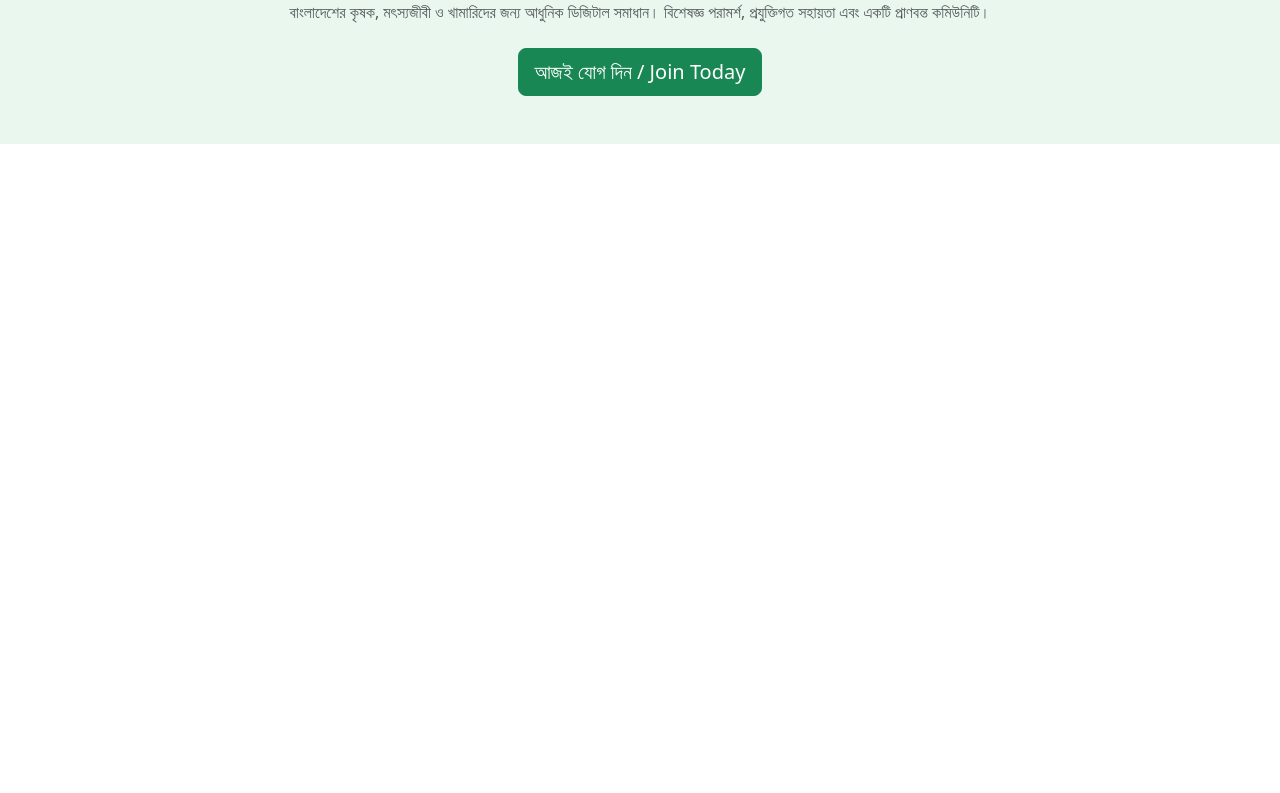
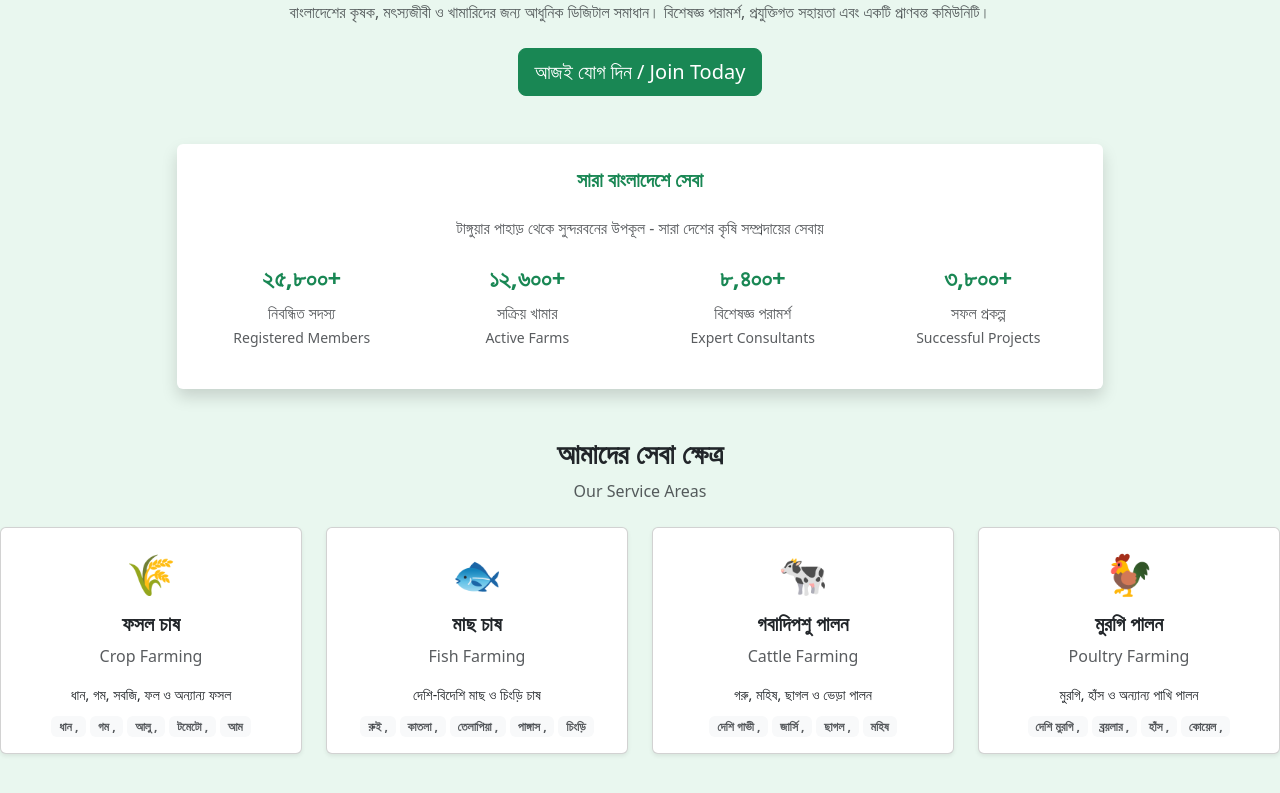
Before and after one commit to numucoccus/krishi_dibanishi, a React (Create React App) app: page /home in a window 1280 px wide. Shown: the part 227-1020 px from the top of the page. Before the commit the page ends 800 px from the top, so only its background shows below. Built offline with nearby package versions, Linux system fonts and the light colour scheme.

Commit message:
Home design

```diff
--- a/src/components/Home.js
+++ b/src/components/Home.js
@@ -43,8 +43,111 @@ function Home() {
             বাংলাদেশের কৃষক, মৎস্যজীবী ও খামারিদের জন্য আধুনিক ডিজিটাল সমাধান। বিশেষজ্ঞ পরামর্শ, প্রযুক্তিগত সহায়তা এবং একটি প্রাণবন্ত কমিউনিটি।
           </p>
            <a href="/join" className="btn btn-success btn-lg">আজই যোগ দিন / Join Today</a>
+           {/* Stats Section */}
+<div className="row mt-5 justify-content-center">
+  <div className="col-md-10">
+    <div className="bg-white p-4 rounded shadow text-center">
+      <h5 className="fw-bold text-success mb-4">সারা বাংলাদেশে সেবা</h5>
+      <p className="text-muted">টাঙ্গুয়ার পাহাড় থেকে সুন্দরবনের উপকূল - সারা দেশের কৃষি সম্প্রদায়ের সেবায়</p>
+
+      <div className="row mt-4">
+        <div className="col-md-3">
+          <h4 className="text-success fw-bold">২৫,৮০০+</h4>
+          <p className="text-muted">নিবন্ধিত সদস্য<br /><small>Registered Members</small></p>
+        </div>
+        <div className="col-md-3">
+          <h4 className="text-success fw-bold">১২,৬০০+</h4>
+          <p className="text-muted">সক্রিয় খামার<br /><small>Active Farms</small></p>
+        </div>
+        <div className="col-md-3">
+          <h4 className="text-success fw-bold">৮,৪০০+</h4>
+          <p className="text-muted">বিশেষজ্ঞ পরামর্শ<br /><small>Expert Consultants</small></p>
+        </div>
+        <div className="col-md-3">
+          <h4 className="text-success fw-bold">৩,৮০০+</h4>
+          <p className="text-muted">সফল প্রকল্প<br /><small>Successful Projects</small></p>
+        </div>
+      </div>
+    </div>
+  </div>
+</div>
+
 
         </div>
+
+        {/* Service Areas Section */}
+<div className="text-center mt-5">
+  <h3 className="fw-bold mb-2">আমাদের সেবা ক্ষেত্র</h3>
+  <p className="text-muted mb-4">Our Service Areas</p>
+  <div className="row g-4 justify-content-center">
+    {/* Card 1 */}
+    <div className="col-md-3">
+      <div className="card p-3 h-100 shadow-sm">
+        <div className="fs-1 mb-2">🌾</div>
+        <h5 className="fw-bold">ফসল চাষ</h5>
+        <p className="text-muted">Crop Farming</p>
+        <small>ধান, গম, সবজি, ফল ও অন্যান্য ফসল</small>
+        <div className="mt-2">
+          <span className="badge bg-light text-muted me-1">ধান ,</span>
+          <span className="badge bg-light text-muted me-1">গম ,</span>
+          <span className="badge bg-light text-muted me-1">আলু ,</span>
+          <span className="badge bg-light text-muted me-1">টমেটো ,</span>
+          <span className="badge bg-light text-muted">আম</span>
+        </div>
+      </div>
+    </div>
+
+    {/* Card 2 */}
+    <div className="col-md-3">
+      <div className="card p-3 h-100 shadow-sm">
+        <div className="fs-1 mb-2">🐟</div>
+        <h5 className="fw-bold">মাছ চাষ</h5>
+        <p className="text-muted">Fish Farming</p>
+        <small>দেশি-বিদেশি মাছ ও চিংড়ি চাষ</small>
+        <div className="mt-2">
+          <span className="badge bg-light text-muted me-1">রুই ,</span>
+          <span className="badge bg-light text-muted me-1">কাতলা ,</span>
+          <span className="badge bg-light text-muted me-1">তেলাপিয়া ,</span>
+          <span className="badge bg-light text-muted me-1">পাঙ্গাস ,</span>
+          <span className="badge bg-light text-muted">চিংড়ি</span>
+        </div>
+      </div>
+    </div>
+
+    {/* Card 3 */}
+    <div className="col-md-3">
+      <div className="card p-3 h-100 shadow-sm">
+        <div className="fs-1 mb-2">🐄</div>
+        <h5 className="fw-bold">গবাদিপশু পালন</h5>
+        <p className="text-muted">Cattle Farming</p>
+        <small>গরু, মহিষ, ছাগল ও ভেড়া পালন</small>
+        <div className="mt-2">
+          <span className="badge bg-light text-muted me-1">দেশি গাভী ,</span>
+          <span className="badge bg-light text-muted me-1">জার্সি ,</span>
+          <span className="badge bg-light text-muted me-1">ছাগল ,</span>
+          <span className="badge bg-light text-muted">মহিষ</span>
+        </div>
+      </div>
+    </div>
+
+
+    <div className="col-md-3">
+      <div className="card p-3 h-100 shadow-sm">
+        <div className="fs-1 mb-2">🐓</div>
+        <h5 className="fw-bold">মুরগি পালন</h5>
+        <p className="text-muted">Poultry Farming</p>
+        <small>মুরগি, হাঁস ও অন্যান্য পাখি পালন</small>
+        <div className="mt-2">
+          <span className="badge bg-light text-muted me-1">দেশি মুরগি ,</span>
+          <span className="badge bg-light text-muted me-1">ব্রয়লার ,</span>
+          <span className="badge bg-light text-muted me-1">হাঁস ,</span>
+          <span className="badge bg-light text-muted">কোয়েল ,</span>
+        </div>
+      </div>
+    </div>
+  </div>
+</div>
+
       </section>
     </>
   );
```
